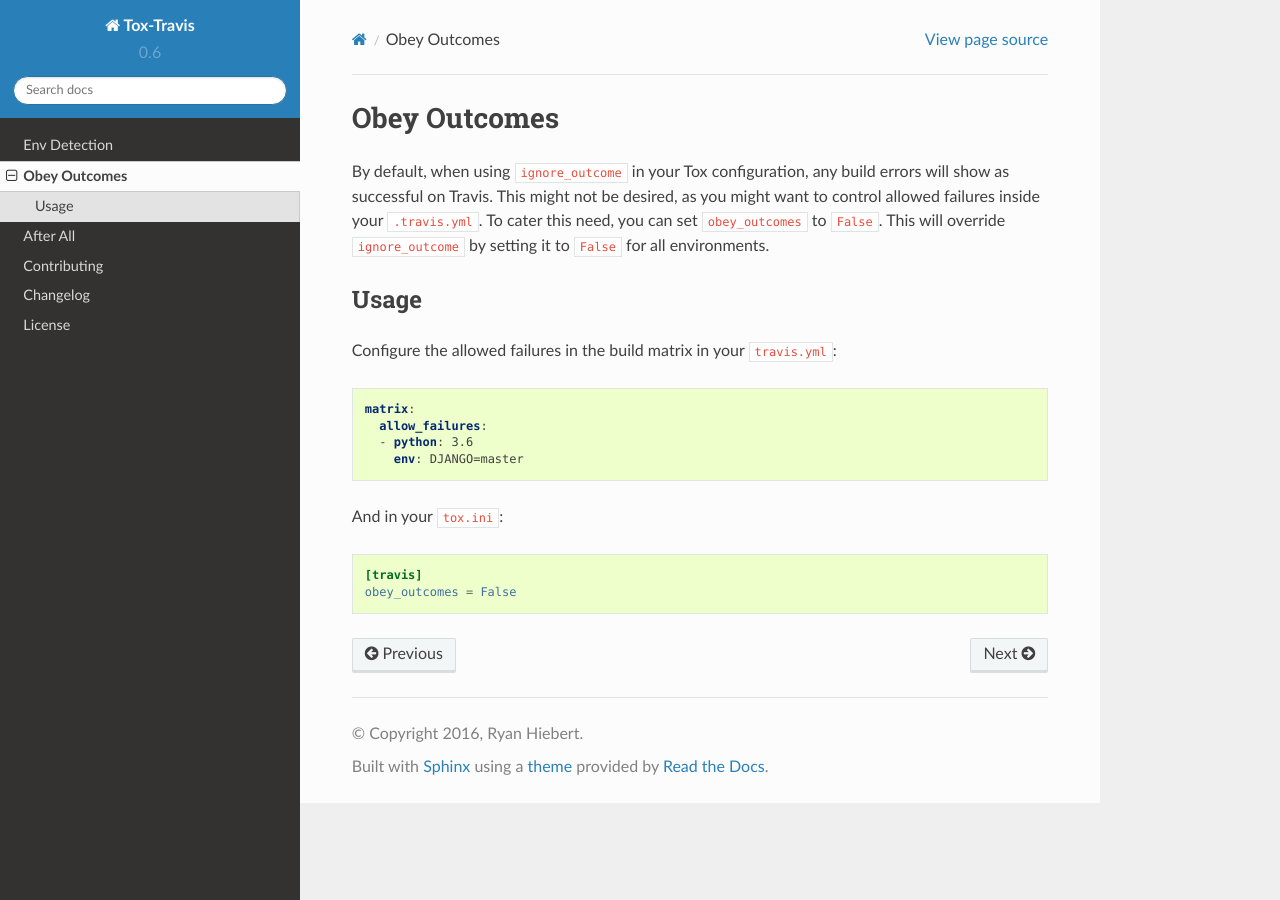
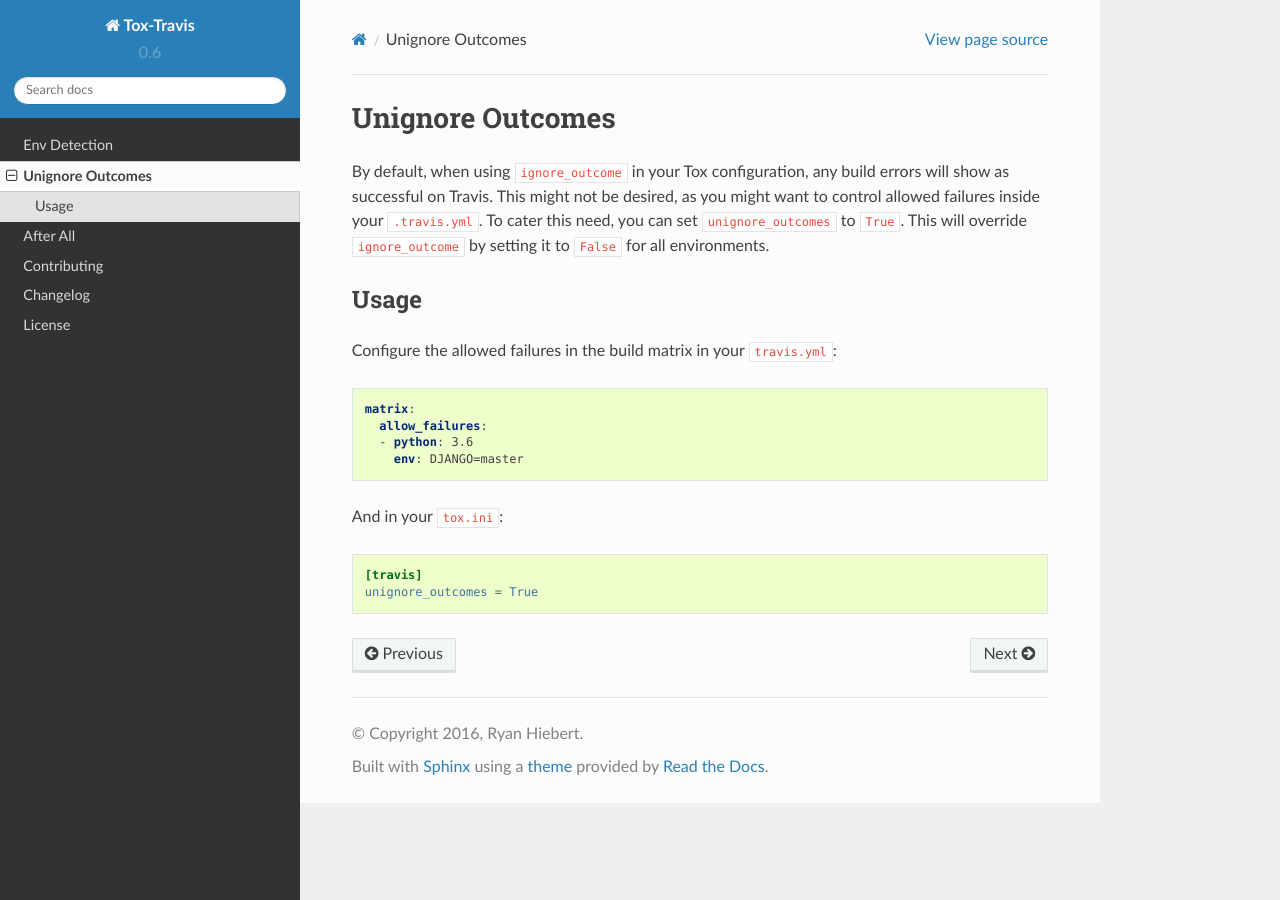
Before and after one commit to tox-dev/tox-travis, a Sphinx documentation site: the page built from docs/unignore_outcomes.rst, in a window 1280 px wide. Built offline with Sphinx 7.4.7 and the Read the Docs theme 2.0.0, drawn with Linux system fonts in a browser that asks for light colours.

Commit message:
Rename obey_outcomes to unignore_outcomes

```diff
--- a/docs/index.rst
+++ b/docs/index.rst
@@ -7,7 +7,7 @@ Topics
    :maxdepth: 1
 
    toxenv
-   obey_outcomes
+   unignore_outcomes
    after
    contributing
    history
--- a/docs/obey_outcomes.rst
+++ b/docs/unignore_outcomes.rst
@@ -1,12 +1,12 @@
-=============
-Obey Outcomes
-=============
+=================
+Unignore Outcomes
+=================
 
 By default, when using ``ignore_outcome`` in your Tox configuration,
 any build errors will show as successful on Travis. This might not
 be desired, as you might want to control allowed failures inside your
-``.travis.yml``. To cater this need, you can set ``obey_outcomes`` to
-``False``. This will override ``ignore_outcome`` by setting it to
+``.travis.yml``. To cater this need, you can set ``unignore_outcomes``
+to ``True``. This will override ``ignore_outcome`` by setting it to
 ``False`` for all environments.
 
 
@@ -27,4 +27,4 @@ And in your ``tox.ini``:
 .. code-block:: ini
 
     [travis]
-    obey_outcomes = False
+    unignore_outcomes = True
```
Also changed, not shown: 2 other files.
